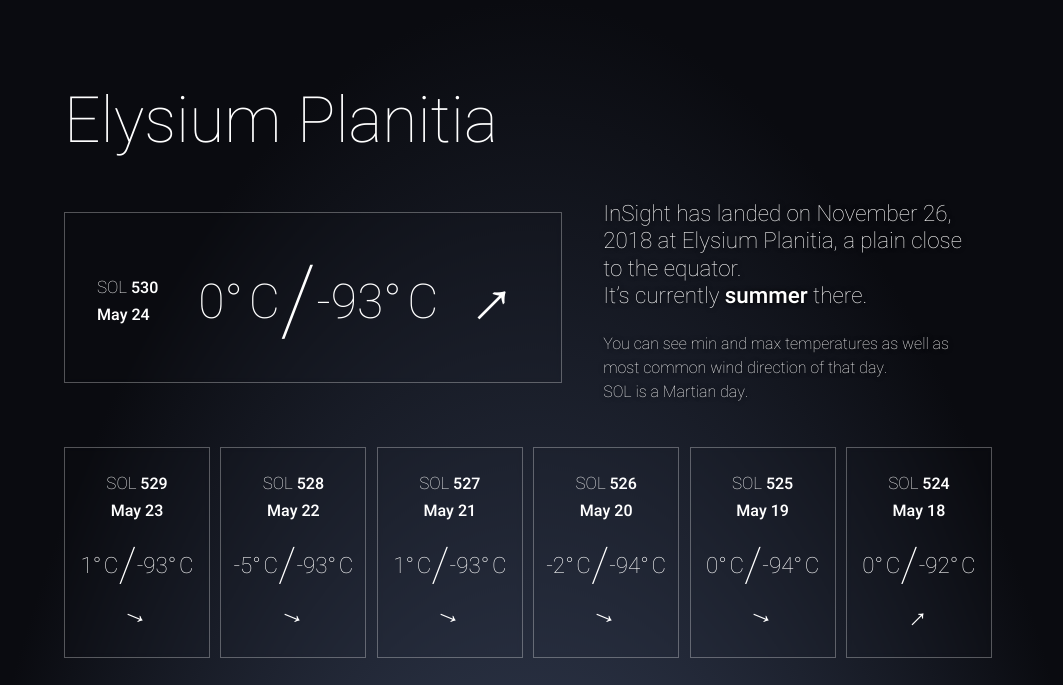
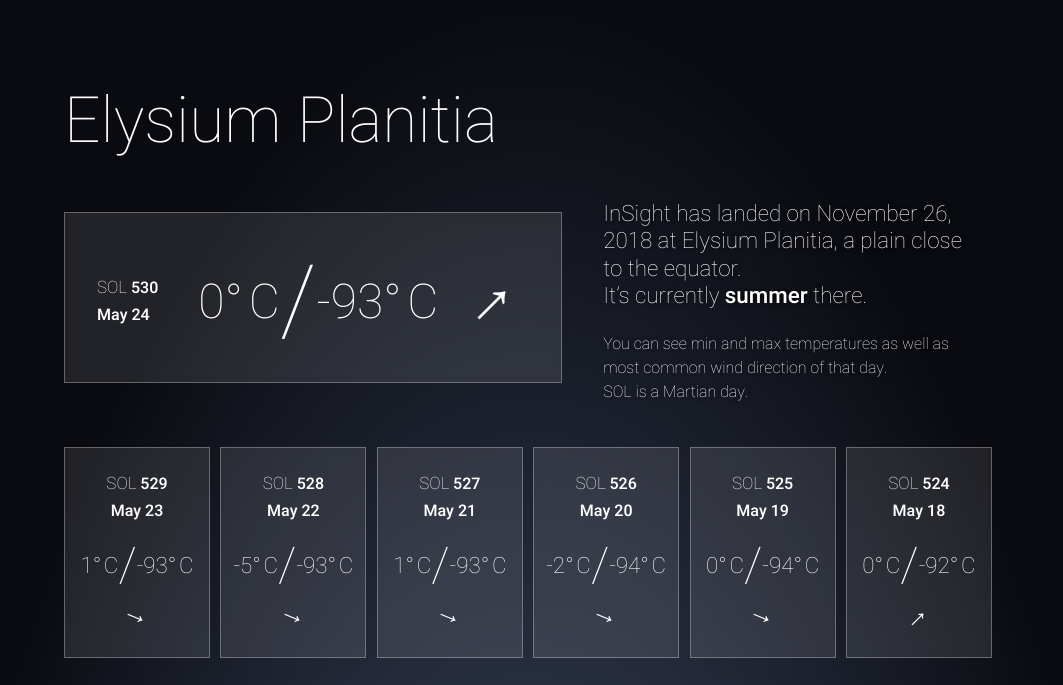
Before and after one commit to Zemke/mars, a plain HTML site: page index.html in a window 1280 px wide. Shown: the top 685 px of the page, without its empty margins (108-1171 px from the left). Drawn offline with nearby package versions, Linux system fonts and the light colour scheme; files that its build step writes are made by us from their sources.

Commit message:
Translucent background as backdrop-filter fallback

```diff
--- a/scss/_insight.scss
+++ b/scss/_insight.scss
@@ -55,6 +55,7 @@
   .trans {
     backdrop-filter: blur(.18rem);
     -webkit-backdrop-filter: blur(.18rem);
+    background-color: rgba(255,255,255,.1);
   }
 
   #header {
@@ -95,6 +96,7 @@
   .box {
     backdrop-filter: blur(.18rem);
     -webkit-backdrop-filter: blur(.18rem);
+    background-color: rgba(255, 255, 255, .1);
     display: flex;
     flex-direction: column;
     text-align: center;
```
